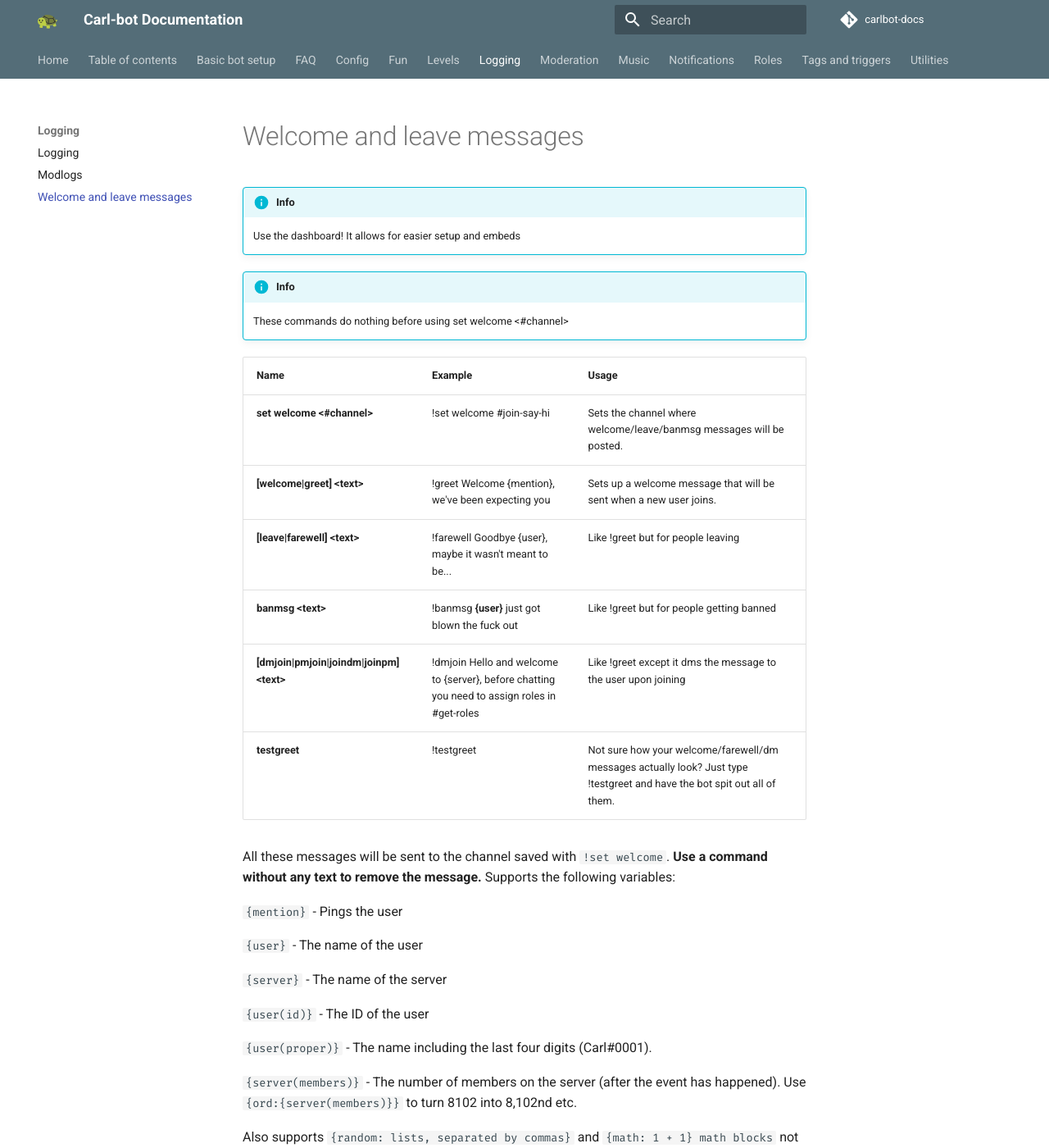
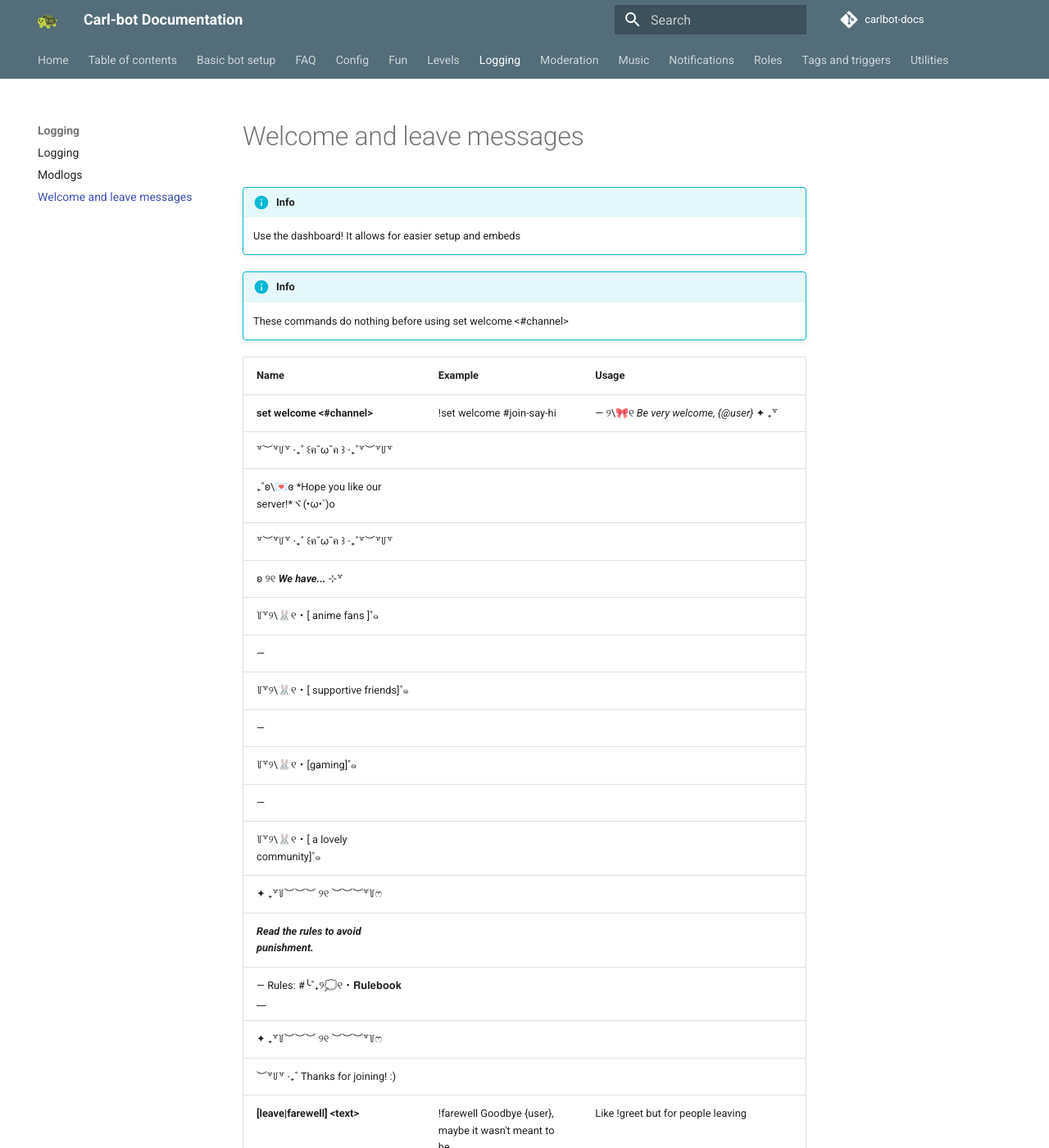
Before and after one commit to botlabs-gg/carlbot-docs, an MkDocs documentation site: the page built from docs/logging/welcome-messages.md, in a window 1280 px wide and 1400 px high. Shown: the whole window at 82% size. Built offline with MkDocs 1.6.1 and Material for MkDocs 9.7.7, drawn with Linux system fonts in a browser that asks for light colours; comment, search, counter and statistics services are not loaded.

Commit message:
Update welcome-messages.md

```diff
--- a/docs/logging/welcome-messages.md
+++ b/docs/logging/welcome-messages.md
@@ -8,8 +8,23 @@
 
 | Name | Example | Usage |
 | :--- | :--- | :--- |
-| **set welcome &lt;\#channel&gt;** | !set welcome \#join-say-hi | Sets the channel where welcome/leave/banmsg messages will be posted. |
-| **\[welcome\|greet\] &lt;text&gt;** | !greet Welcome {mention}, we've been expecting you | Sets up a welcome message that will be sent when a new user joins. |
+| **set welcome &lt;\#channel&gt;** | !set welcome \#join-say-hi | — ୨\🎀୧ _Be very welcome, {@user}_ ✦ ₊꒷
+꒷︶꒷꒥꒷ ‧₊˚ ꒰ฅ˘ω˘ฅ ꒱ ‧₊˚꒷︶꒷꒥꒷
+₊˚ʚ\💌ɞ *Hope you like our server!*ヾ(•ω•`)o
+꒷︶꒷꒥꒷ ‧₊˚ ꒰ฅ˘ω˘ฅ ꒱ ‧₊˚꒷︶꒷꒥꒷
+ʚ ୨୧ *__We have...__* ⊹꒷
+꒦꒷୨\🐰୧・[ anime fans ]˚๑
+—
+꒦꒷୨\🐰୧・[ supportive friends]˚๑
+—
+꒦꒷୨\🐰୧・[gaming]˚๑
+—
+꒦꒷୨\🐰୧・[ a lovely community]˚๑
+✦ ₊꒷꒦︶︶︶ ୨୧ ︶︶︶꒷꒦ෆ
+***Read the rules to avoid punishment.***
+— Rules: #╰˚₊୨💭୧・𝐑𝐮𝐥𝐞𝐛𝐨𝐨𝐤 __
+✦ ₊꒷꒦︶︶︶ ୨୧ ︶︶︶꒷꒦ෆ
+︶꒷꒥꒷ ‧₊˚ Thanks for joining! :)
 | **\[leave\|farewell\] &lt;text&gt;** | !farewell Goodbye {user}, maybe it wasn't meant to be... | Like !greet but for people leaving |
 | **banmsg &lt;text&gt;** | !banmsg **{user}** just got blown the fuck out | Like !greet but for people getting banned |
 | **\[dmjoin\|pmjoin\|joindm\|joinpm\] &lt;text&gt;** | !dmjoin Hello and welcome to {server}, before chatting you need to assign roles in \#get-roles | Like !greet except it dms the message to the user upon joining |
```
